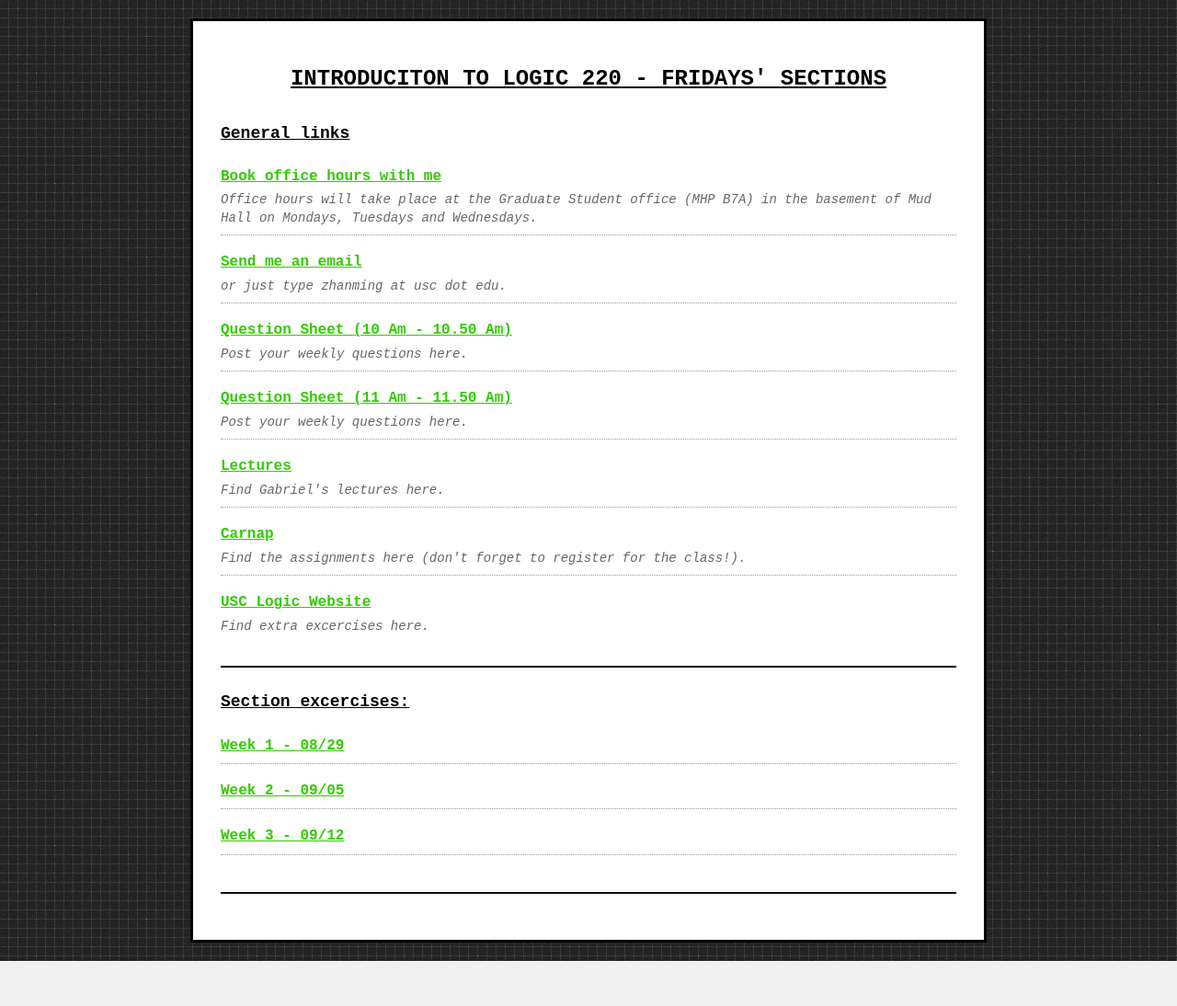
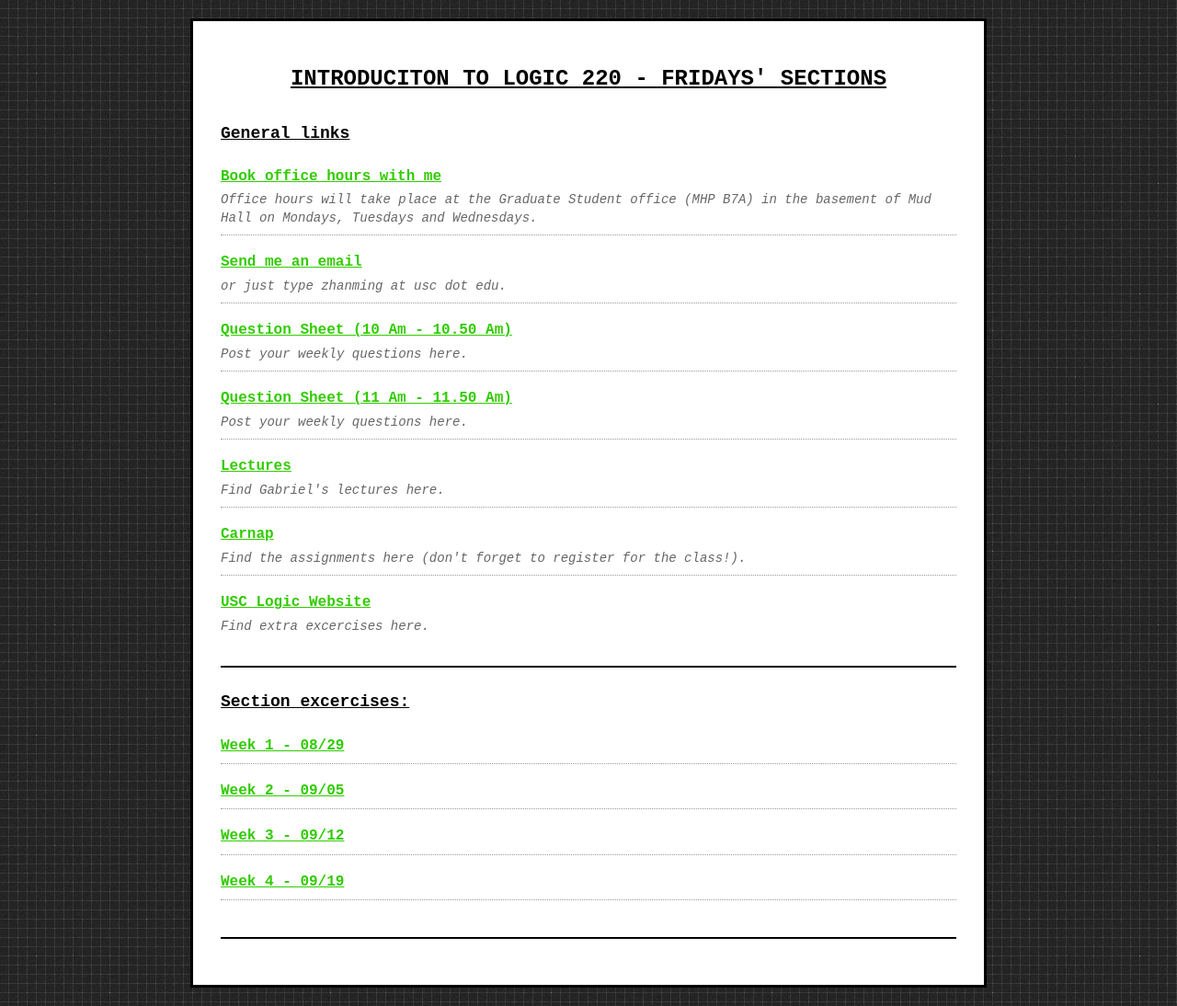
Before and after one commit to GZMLA/logic220-fridays.github.io, a plain HTML site: page index.html in a window 1280 px wide. Shown: the whole page at 92% size. Before the commit the page ends 1045 px from the top, so only its background shows below. Drawn offline with Linux system fonts and the light colour scheme.

Commit message:
Add link for Week 4 in index.html

```diff
--- a/index.html
+++ b/index.html
@@ -176,6 +176,9 @@
                  <li class="link-item">
                     <a href="Week 3.pdf">Week 3 - 09/12</a>
                 </li>
+                <li class="link-item">
+                    <a href="Week 3.pdf">Week 4 - 09/19</a>
+                </li>
                 <li></li>
             </ul>
         </div>
```
